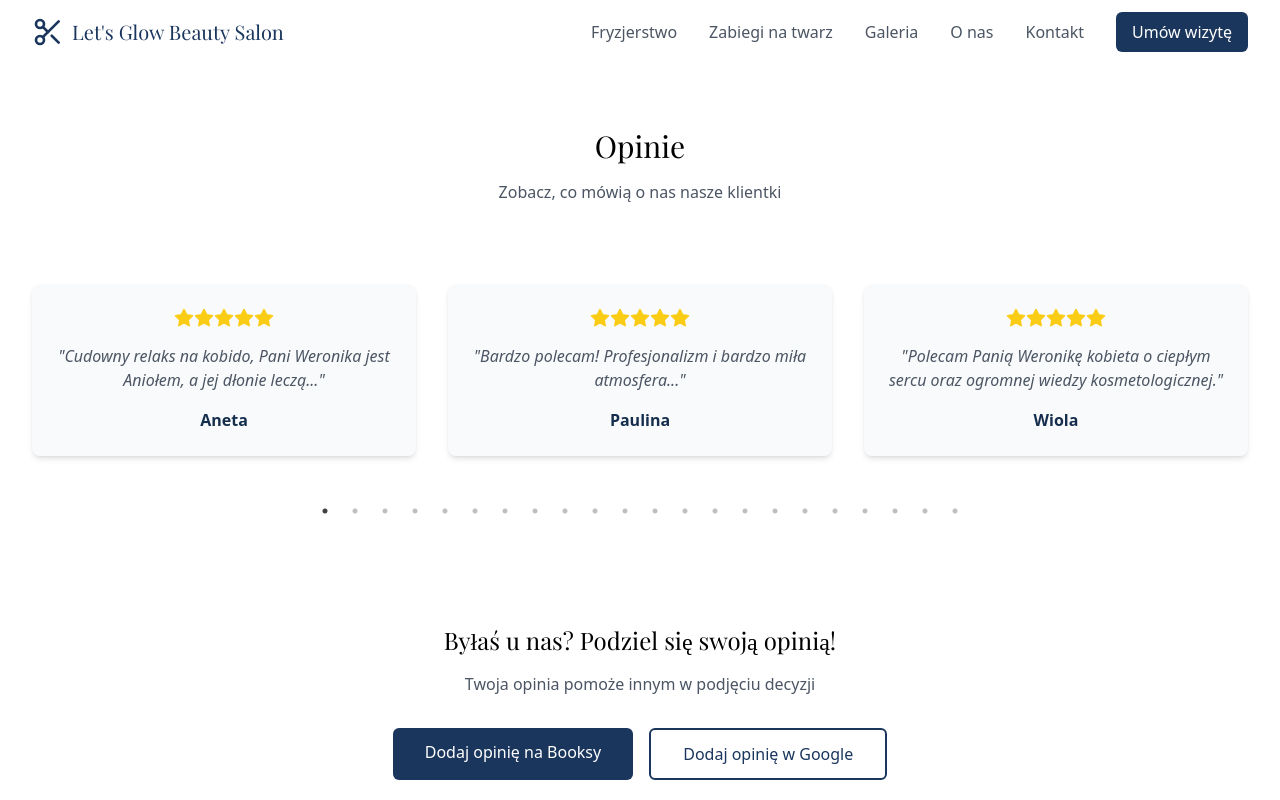
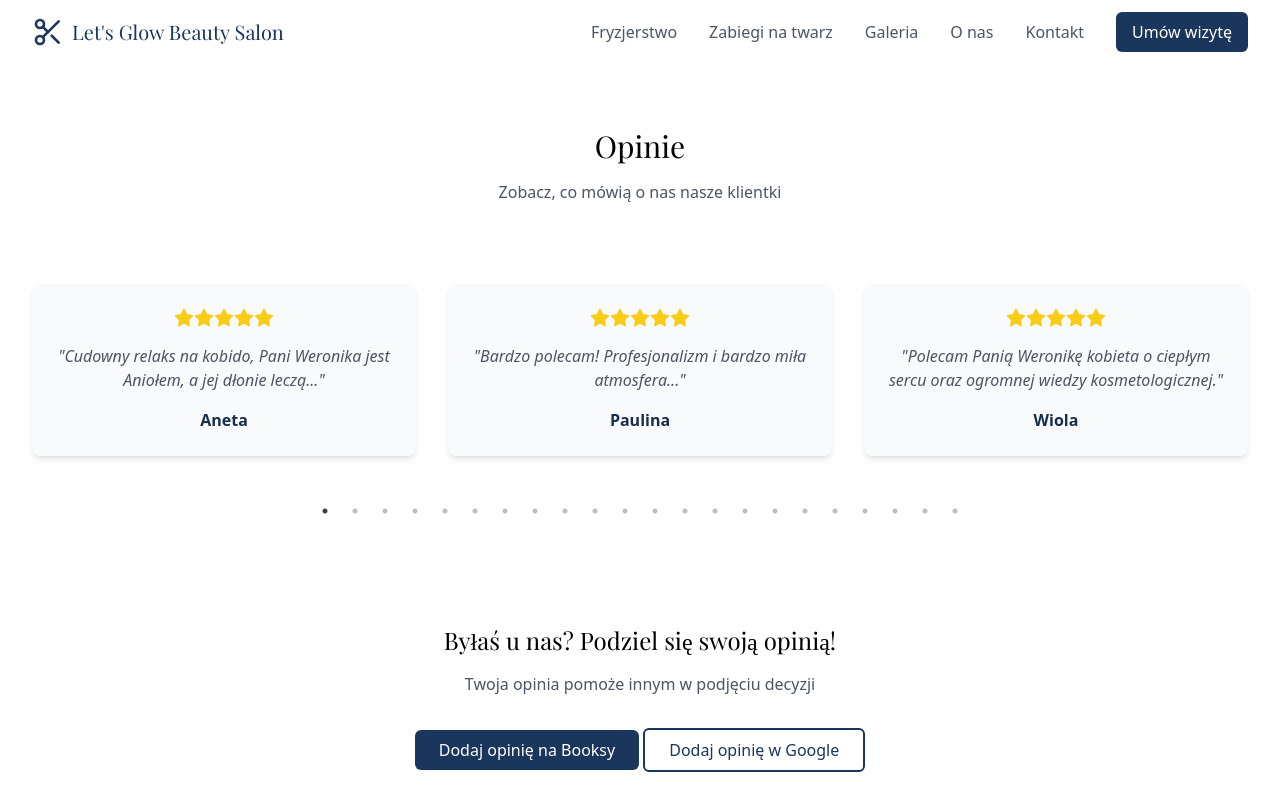
Before and after one commit to dominik-wawrzkiewicz-0/letsglow, a React (Vite) app: page /reviews in a window 1280 px wide. Shown: the top 800 px of the page. Built offline with nearby package versions, Linux system fonts and the light colour scheme.

Commit message:
Fix buttons

```diff
--- a/src/pages/Reviews.tsx
+++ b/src/pages/Reviews.tsx
@@ -167,12 +167,12 @@ const Reviews = () => {
       <div className="text-center py-8">
         <h2 className="text-2xl font-serif mb-4">Byłaś u nas? Podziel się swoją opinią!</h2>
         <p className="text-gray-600 mb-8">Twoja opinia pomoże innym w podjęciu decyzji</p>
-        <div className="flex flex-col sm:flex-row gap-4 justify-center">
+        <div className="flex flex-col sm:flex-row sm:gap-1 gap-4 justify-center items-center">
           <a
             href="https://booksy.com"
             target="_blank"
             rel="noopener noreferrer"
-            className="inline-block bg-navy-600 text-white px-8 py-3 rounded-md hover:bg-navy-700 transition-colors"
+            className="inline-block bg-navy-600 text-white px-6 py-2 rounded-md text-sm sm:text-base hover:bg-navy-700 transition-colors text-center w-full sm:w-auto sm:max-w-none max-w-[70%] sm:mx-0 mx-auto"
           >
             Dodaj opinię na Booksy
           </a>
@@ -180,7 +180,7 @@ const Reviews = () => {
             href="https://google.com/maps"
             target="_blank"
             rel="noopener noreferrer"
-            className="inline-block border-2 border-navy-600 text-navy-600 px-8 py-3 rounded-md hover:bg-navy-50 transition-colors"
+            className="inline-block border-2 border-navy-600 text-navy-600 px-6 py-2 rounded-md text-sm sm:text-base hover:bg-navy-50 transition-colors text-center w-full sm:w-auto sm:max-w-none max-w-[70%] sm:mx-0 mx-auto"
           >
             Dodaj opinię w Google
           </a>
```
